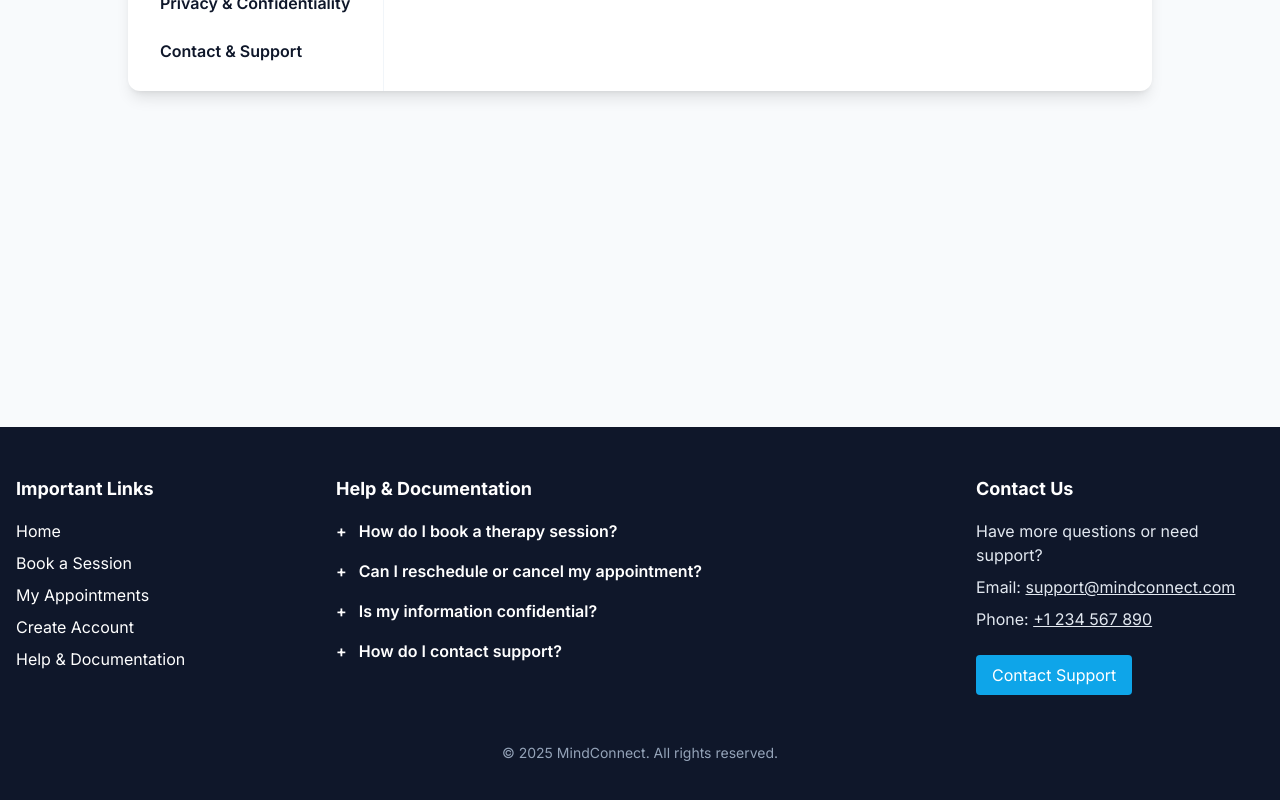
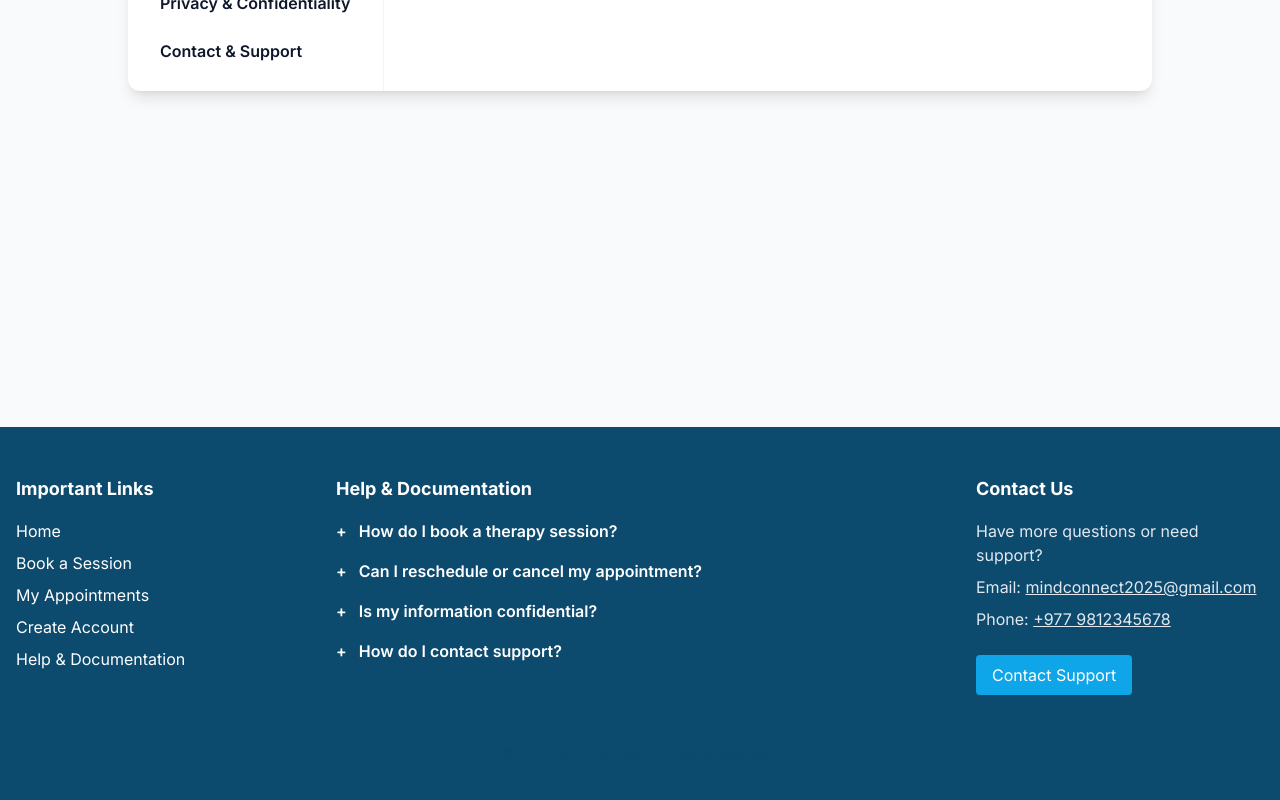
Before and after one commit to Sushmita67/mind_connect_appointment_booking, a React (Vite) app in the folder frontend/: page /help in a window 1280 px wide. Shown: the part 470-1270 px from the top of the page. Built offline with nearby package versions, Linux system fonts and the light colour scheme; no server answers.

Commit message:
Changes in footer
-- changed colour
-- changes in spacing

```diff
--- a/frontend/src/components/Footer.jsx
+++ b/frontend/src/components/Footer.jsx
@@ -16,7 +16,7 @@ const faqs = [
   },
   {
     question: 'How do I contact support?',
-    answer: 'You can reach out to our support team using the contact form below or by emailing support@mindconnect.com.'
+    answer: 'You can reach out to our support team using the contact form below or by emailing mindconnect2025@gmail.com.'
   }
 ];
 
@@ -56,7 +56,7 @@ const Footer = () => {
   };
 
   return (
-    <footer className="bg-secondary-900 text-white py-12">
+    <footer className="bg-primary-900 text-white py-12">
       <div className="max-w-7xl mx-auto px-4 grid grid-cols-1 md:grid-cols-4 gap-8">
         {/* Important Links */}
         <div>
@@ -96,8 +96,8 @@ const Footer = () => {
         <div>
           <h3 className="font-bold text-lg mb-4">Contact Us</h3>
           <p className="mb-2 text-secondary-200">Have more questions or need support?</p>
-          <p className="mb-2 text-secondary-200">Email: <a href="mailto:support@mindconnect.com" className="underline">support@mindconnect.com</a></p>
-          <p className="mb-2 text-secondary-200">Phone: <a href="tel:+1234567890" className="underline">+1 234 567 890</a></p>
+          <p className="mb-2 text-secondary-200">Email: <a href="mindconnect2025@gmail.com" className="underline">mindconnect2025@gmail.com</a></p>
+          <p className="mb-2 text-secondary-200">Phone: <a href="tel:+977 9812345678" className="underline">+977 9812345678</a></p>
           <button
             onClick={() => setContactModalOpen(true)}
             className="inline-block mt-4 bg-primary-500 hover:bg-primary-600 text-white px-4 py-2 rounded transition"
@@ -107,7 +107,7 @@ const Footer = () => {
         </div>
       </div>
       <ContactModal isOpen={contactModalOpen} onClose={() => setContactModalOpen(false)} />
-      <div className="mt-12 text-center text-secondary-400 text-sm">&copy; {new Date().getFullYear()} MindConnect. All rights reserved.</div>
+      <div className="mt-12 text-center text-primary-900 text-sm">&copy; {new Date().getFullYear()} MindConnect. All rights reserved.</div>
     </footer>
   );
 };
--- a/frontend/src/pages/LandingPage.jsx
+++ b/frontend/src/pages/LandingPage.jsx
@@ -445,7 +445,7 @@ const LandingPage = () => {
             </div>
             {/* Center Instagram Info */}
             <div className="flex flex-col items-center justify-center">
-              <p className="mb-4 text-secondary-700">Connect with us on Instagram to see our services</p>
+              <p className="mb-4 text-secondary-700 text-center">Connect with us on Instagram <br></br> to see our services</p>
               <img src={instagramLogo} alt="Instagram" className="w-12 h-12 mb-2" />
               <div className="font-bold text-lg">@mind.connect</div>
             </div>
--- a/frontend/tailwind.config.js
+++ b/frontend/tailwind.config.js
@@ -42,6 +42,11 @@ module.exports = {
           700: '#a16207',
           800: '#854d0e',
           900: '#713f12',
+        },
+        girly: {
+
+          500: '#FF0095',
+          900: '#D2007B',
         }
       },
       fontFamily: {
```
